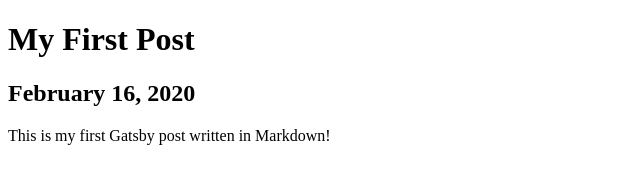
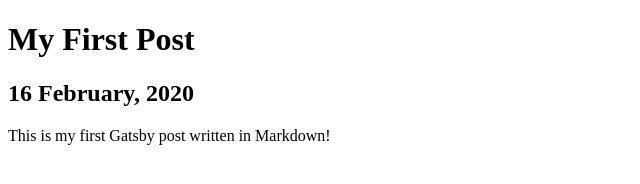
Before and after one commit to kamilxunai/blog, a Gatsby site: page /my-first-post in a window 1280 px wide. Shown: the full height of the page, 0-640 px from the left. Built offline with nearby package versions, Linux system fonts and the light colour scheme; Gatsby itself is replaced by a stand-in of ours.

Commit message:
change data format

```diff
--- a/src/templates/post.js
+++ b/src/templates/post.js
@@ -19,7 +19,7 @@ export const pageQuery = graphql`
         mdx(frontmatter: { path: { eq: $path } }) {
             html
             frontmatter {
-                date(formatString: "MMMM DD, YYYY")
+                date(formatString: "DD MMMM, YYYY")
                 path
                 title
             }
```
